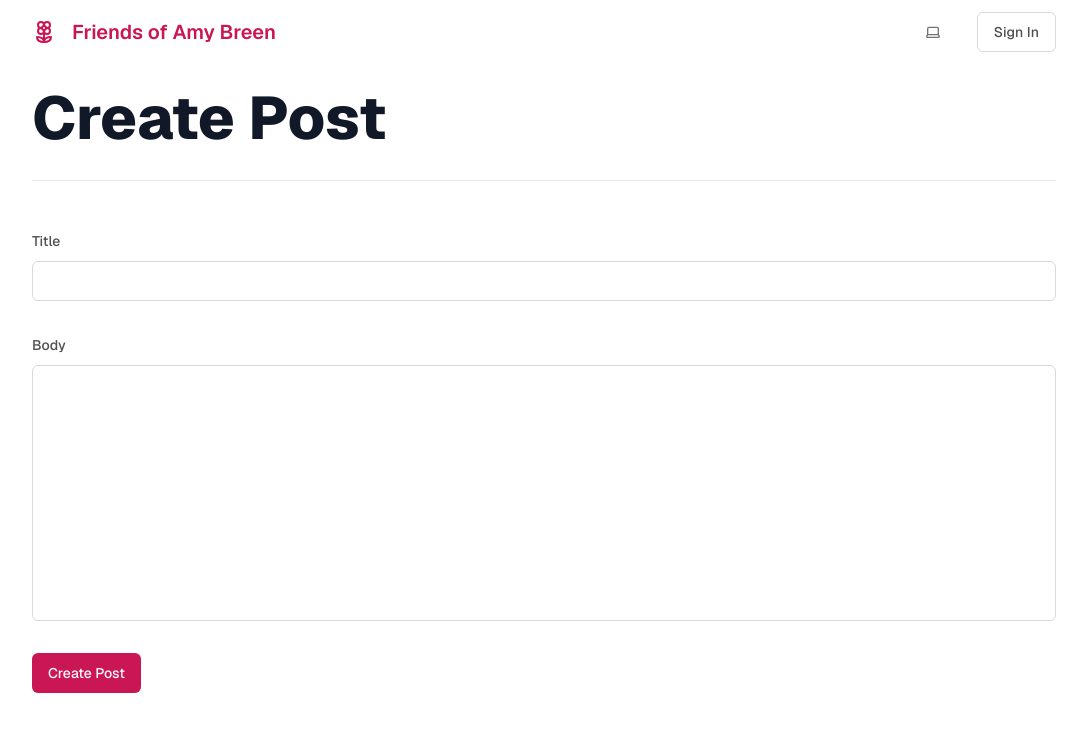
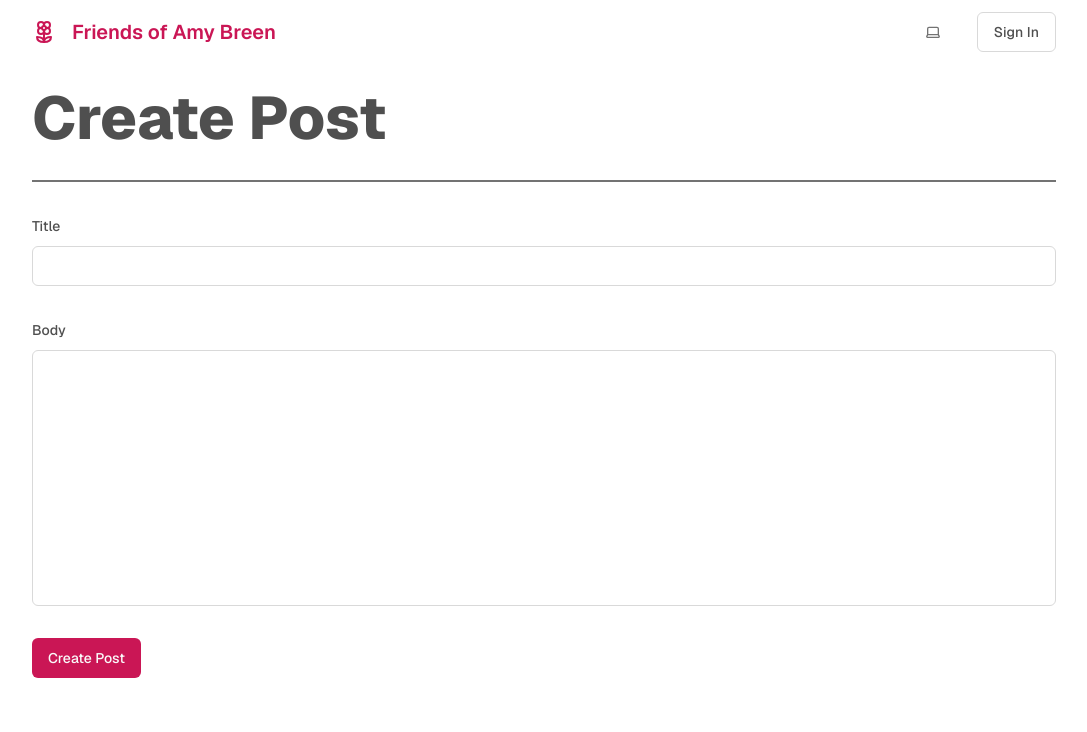
Before and after one commit to waxidiotic/friendsofamybreen, a Next.js app: page /admin/create-post in a window 1280 px wide. Shown: the top 732 px of the page, without its empty margins (96-1183 px from the left). Built offline with nearby package versions, Linux system fonts and the light colour scheme; no server answers.

Commit message:
layout changes

```diff
--- a/app/admin/create-post/page.tsx
+++ b/app/admin/create-post/page.tsx
@@ -1,16 +1,11 @@
 import { CreatePost } from "@/components/create-post";
+import { PageTitle } from "@/components/page-title";
 
 export default async function Index() {
   return (
-    <div className="mb-auto">
-      <div className="divide-y divide-gray-200 dark:divide-gray-700">
-        <div className="space-y-2 pb-8 pt-6 md:space-y-5">
-          <h1 className="text-3xl font-extrabold leading-9 tracking-light text-gray-900 dark:text-gray-100 sm:text-4xl sm:leading-10 md:text-6xl md:leading-14">
-            Create Post
-          </h1>
-        </div>
-        <CreatePost />
-      </div>
-    </div>
+    <>
+      <PageTitle title="Create Post" />
+      <CreatePost />
+    </>
   );
 }
--- a/app/admin/photos/page.tsx
+++ b/app/admin/photos/page.tsx
@@ -1,3 +1,4 @@
+import { PageTitle } from "@/components/page-title";
 import {
   Table,
   TableBody,
@@ -9,23 +10,9 @@ import {
 
 export default async function PhotosAdminPage() {
   return (
-    <Table>
-      <TableHeader>
-        <TableRow>
-          <TableHead className="w-[100px]">Invoice</TableHead>
-          <TableHead>Status</TableHead>
-          <TableHead>Method</TableHead>
-          <TableHead className="text-right">Amount</TableHead>
-        </TableRow>
-      </TableHeader>
-      <TableBody>
-        <TableRow>
-          <TableCell className="font-medium">INV001</TableCell>
-          <TableCell>Paid</TableCell>
-          <TableCell>Credit Card</TableCell>
-          <TableCell className="text-right">$250.00</TableCell>
-        </TableRow>
-      </TableBody>
-    </Table>
+    <>
+      <PageTitle title="Photos Admin" />
+      <div>second div</div>
+    </>
   );
 }
--- a/app/layout.tsx
+++ b/app/layout.tsx
@@ -30,7 +30,9 @@ export default async function RootLayout({
         >
           <section className="mx-auto max-w-3xl px-4 sm:px-6 xl:max-w-5xl xl:px-0 h-screen">
             <Header />
-            {children}
+            <main className="mb-auto">
+              <div className="flex flex-col gap-8">{children}</div>
+            </main>
           </section>
           <Toaster richColors />
         </ThemeProvider>
--- a/app/page.tsx
+++ b/app/page.tsx
@@ -1,3 +1,4 @@
+import { PageTitle } from "@/components/page-title";
 import { Post } from "@/components/post";
 import { getPosts } from "@/utils/supabase/queries";
 import { createClient } from "@/utils/supabase/server";
@@ -7,23 +8,17 @@ export default async function Index() {
   const posts = await getPosts(supabase);
 
   return (
-    <main className="mb-auto">
-      <div className="divide-y divide-muted-foreground">
-        <div className="space-y-2 pb-8 pt-6 md:space-y-5">
-          <h1 className="text-3xl font-extrabold leading-9 tracking-light text-foreground sm:text-4xl sm:leading-10 md:text-6xl md:leading-14">
-            Latest
-          </h1>
-        </div>
+    <>
+      <PageTitle title="Latest" />
       <ul className="divide-y divide-muted-foreground">
         {posts?.length ? (
           posts?.map((post) => <Post key={post.id} post={post} />)
         ) : (
-            <div className="py-12">
+          <div>
             <p>No posts found</p>
           </div>
         )}
       </ul>
-      </div>
-    </main>
+    </>
   );
 }
--- a/components/create-post.tsx
+++ b/components/create-post.tsx
@@ -54,7 +54,7 @@ export const CreatePost = () => {
   };
 
   return (
-    <section className="py-12">
+    <section>
       <Form {...form}>
         <form onSubmit={form.handleSubmit(onSubmit)} className="space-y-8">
           <FormField
--- /dev/null
+++ b/components/page-title.tsx
@@ -0,0 +1,13 @@
+interface PageTitleProps {
+  title: string;
+}
+
+export const PageTitle = ({ title }: PageTitleProps) => {
+  return (
+    <div className="space-y-2 pb-8 pt-6 md:space-y-5 border-b-muted-foreground border-b-2">
+      <h1 className="text-3xl font-extrabold leading-9 tracking-light text-foreground sm:text-4xl sm:leading-10 md:text-6xl md:leading-14">
+        {title}
+      </h1>
+    </div>
+  );
+};
```
Lines whose indentation alone changed are shown as unchanged.
